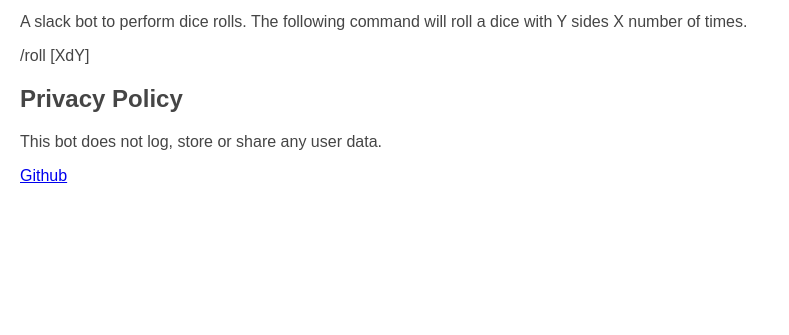
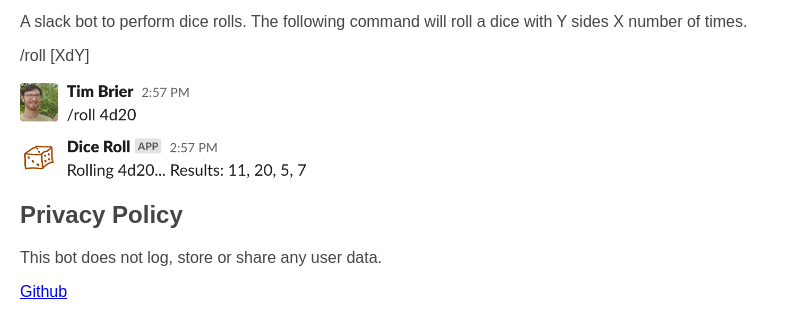
Before and after one commit to sizlo/DiceRoll, a website: page public/index.html in a window 1280 px wide. Shown: the part 103-438 px from the top of the page, without its empty margins (0-789 px from the left). Drawn offline with Linux system fonts and the light colour scheme.

Commit message:
Add example image

```diff
--- a/public/index.html
+++ b/public/index.html
@@ -14,6 +14,8 @@
         <p>A slack bot to perform dice rolls. The following command will roll a dice with Y sides X number of times.</p>
         <p>/roll [XdY]</p>
 
+        <img class="example" src="example.png" />
+
         <h2>Privacy Policy</h2>
         <p>This bot does not log, store or share any user data.</p>
 
--- a/public/styles.css
+++ b/public/styles.css
@@ -13,3 +13,7 @@
     height: 80px;
     margin-left: 10px;
 }
+
+.example {
+    height: 100px;
+}
```
Also changed, not shown: public/example.png (added).
